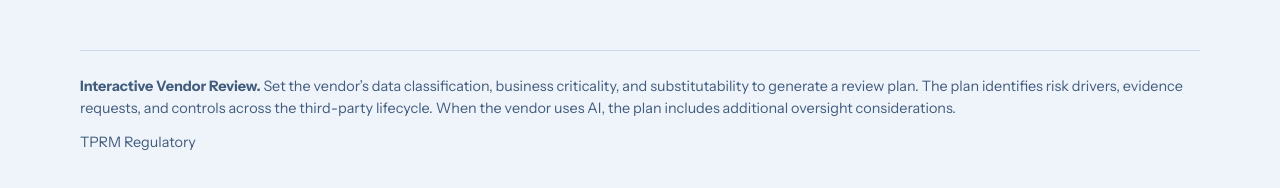
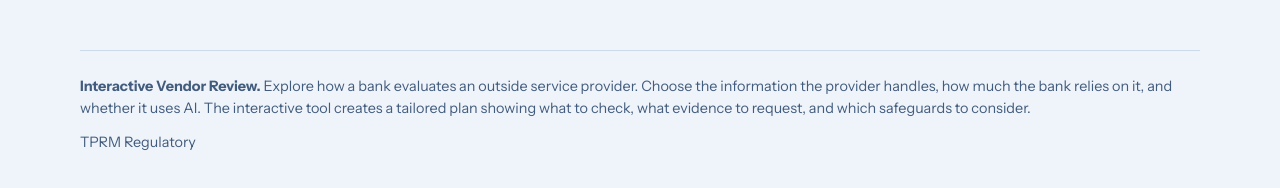
Before and after one commit to mam1060-source/tprm-regulatory-lab, a plain HTML site: page index.html in a window 1280 px wide. Shown: the part 1903-2091 px from the top of the page. Drawn offline with Linux system fonts and the light colour scheme.

Commit message:
Explain the interactive vendor review in plain language

```diff
--- a/index.html
+++ b/index.html
@@ -106,4 +106,4 @@
   </script>
   <p><a href="https://share.chatling.ai/s/bdZsndnXXYo1NCs" target="_blank" rel="noopener" >Open the Assistant in a New Tab ↗</a></p>
   </div>
-</section></main><footer><p><strong >Interactive Vendor Review.</strong> Set the vendor’s data classification, business criticality, and substitutability to generate a review plan. The plan identifies risk drivers, evidence requests, and controls across the third-party lifecycle. When the vendor uses AI, the plan includes additional oversight considerations.</p><p>TPRM Regulatory</p></footer></body></html>
+</section></main><footer><p><strong >Interactive Vendor Review.</strong> Explore how a bank evaluates an outside service provider. Choose the information the provider handles, how much the bank relies on it, and whether it uses AI. The interactive tool creates a tailored plan showing what to check, what evidence to request, and which safeguards to consider.</p><p>TPRM Regulatory</p></footer></body></html>
```
